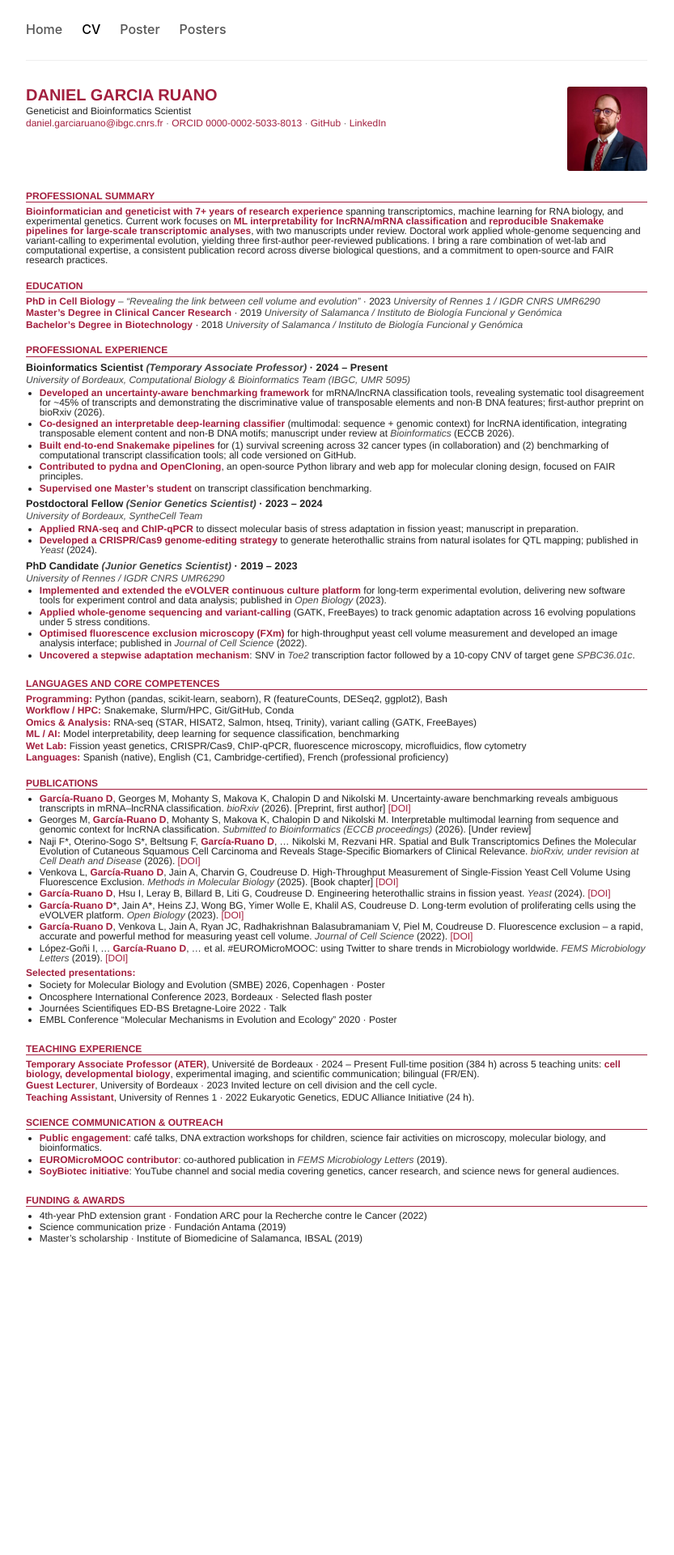
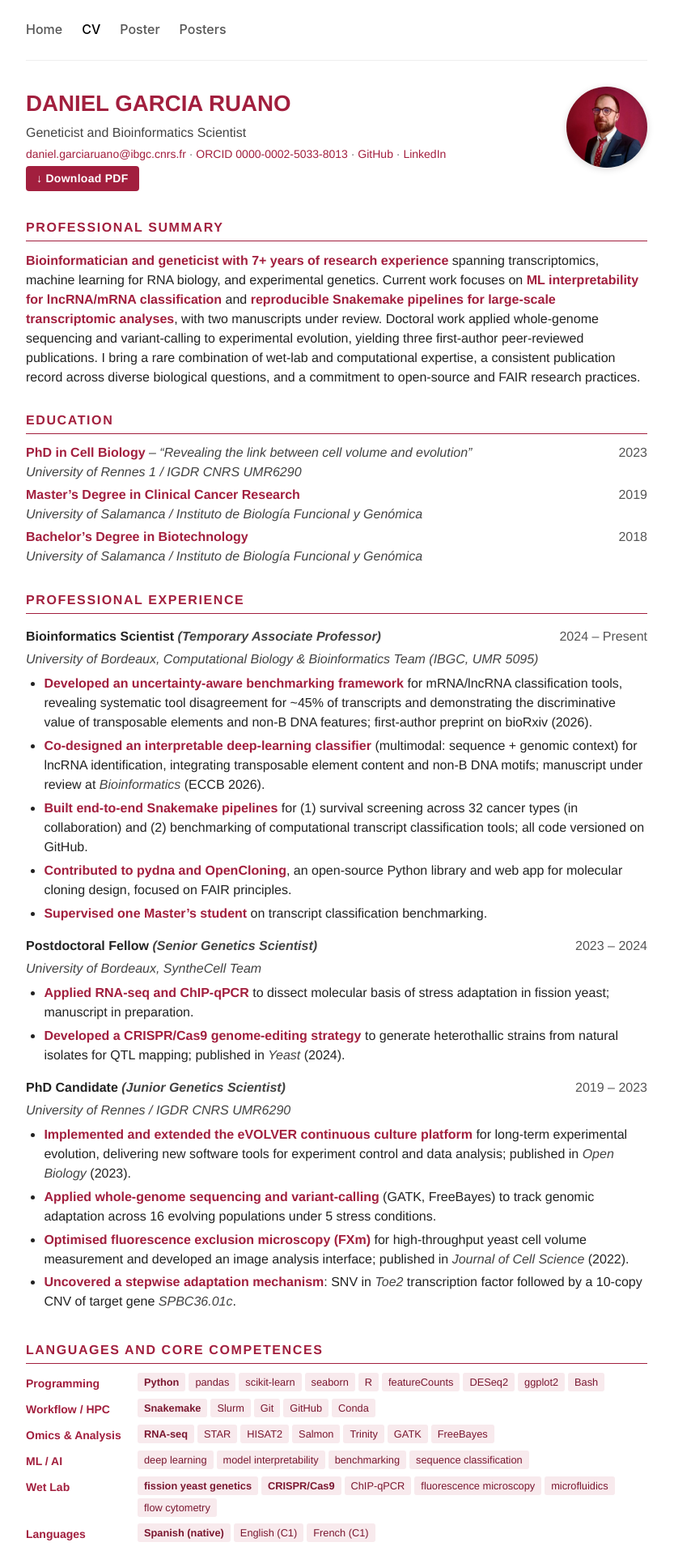
Before and after one commit to dgruano/dgruano.github.io, a Jekyll site: the page built from cv.md, in a window 1280 px wide. Shown: the top 1920 px of the page at 81% size, without its empty margins (224-1057 px from the left). Built offline with Jekyll 4.4.1, drawn with Linux system fonts in a browser that asks for light colours; before the commit the page ends 1605 px from its top, so only the background shows below that; some of the changed text lies outside the part shown.

Commit message:
feat: improve cv visibility and add download

```diff
--- a/_layouts/cv.html
+++ b/_layouts/cv.html
@@ -8,102 +8,181 @@
   <style>
     .cv {
       font-family: "Helvetica Neue", Helvetica, Arial, sans-serif;
-      font-size: 9pt;
-      line-height: 1.0;
-      color: #222222;
+      font-size: 1em;
+      line-height: 1.5;
+      color: #222;
     }
 
+    /* ── Header ── */
     .cv-header {
       display: flex;
-      justify-content: space-between;
       align-items: flex-start;
+      gap: 1.5rem;
       margin-bottom: 0.5rem;
+      flex-wrap: wrap;
     }
 
+    .cv-header-text { flex: 1; min-width: 200px; }
+
     .cv-header-text h1 {
-      font-size: 15pt;
-      font-weight: bold;
+      font-size: 1.73em;
+      font-weight: 700;
       color: #a21f3e;
-      margin: 0 0 0.2em;
+      margin: 0 0 0.15em;
       border: none;
     }
 
-    .cv-header-text .cv-subtitle {
-      font-size: 9pt;
+    .cv-subtitle {
+      font-size: 1em;
       font-weight: 400;
-      color: #222222;
-      margin: 0 0 0.3em;
+      color: #444;
+      margin: 0 0 0.4em;
     }
 
-    .cv-header-text .cv-contact {
-      font-size: 9pt;
-      color: #666666;
-      margin: 0;
+    .cv-contact {
+      font-size: 0.875em;
+      color: #666;
+      margin: 0 0 0.8em;
     }
 
     .cv-photo {
-      width: 99px;
-      height: 104px;
+      width: 100px;
+      height: 100px;
       object-fit: cover;
-      border-radius: 3px;
+      border-radius: 50%;
       flex-shrink: 0;
-      margin-left: 1.5rem;
+      box-shadow: 0 2px 8px rgba(0,0,0,0.15);
     }
 
-    /* Section headers: bold, colored, bottom border */
+    /* ── Download button ── */
+    .cv-download {
+      display: inline-block;
+      font-size: 0.875em;
+      padding: 5px 13px;
+      background: #a21f3e;
+      color: #fff !important;
+      border-radius: 4px;
+      text-decoration: none !important;
+      font-weight: 600;
+      letter-spacing: 0.02em;
+      transition: background 0.15s;
+    }
+    .cv-download:hover { background: #8a1a34; }
+
+    /* ── Section headers ── */
     .cv h2 {
-      font-size: 9pt;
+      font-size: 1em;
       font-style: normal;
-      font-weight: bold;
+      font-weight: 700;
+      text-transform: uppercase;
+      letter-spacing: 0.1em;
       color: #a21f3e;
       border: none;
-      border-bottom: 1pt solid #a21f3e;
-      padding-top: 13pt;
-      padding-bottom: 1pt;
-      margin: 0 0 0.4em;
+      border-bottom: 1px solid #a21f3e;
+      padding-top: 1.6em;
+      padding-bottom: 4px;
+      margin: 0 0 0.7em;
     }
 
-    /* Job titles */
+    /* ── Job titles ── */
     .cv h3 {
-      font-size: 9.5pt;
-      font-weight: bold;
-      color: #222222;
-      margin: 0.6em 0 0;
+      font-size: 1em;
+      font-weight: 700;
+      color: #222;
+      margin: 1em 0 0.15em;
       border: none;
     }
 
     .cv h4 {
-      font-size: 9pt;
-      font-weight: bold;
-      color: #222222;
-      margin: 0.4em 0 0;
+      font-size: 0.93em;
+      font-weight: 700;
+      color: #222;
+      margin: 0.8em 0 0;
       border: none;
     }
 
-    /* Institution names */
-    .cv h3 + p em, .cv h4 + p em {
-      color: #434343;
+    .cv em { font-style: italic; color: #434343; }
+    .cv strong { color: #a21f3e; }
+
+    .cv p { margin: 0.25em 0; }
+
+    .cv ul {
+      margin: 0.4em 0 0.6em 1.4em;
+      padding: 0;
+    }
+    .cv ul li { margin-bottom: 0.3em; }
+
+    /* ── Links ── */
+    .cv a { color: #a21f3e; text-decoration: none; }
+    .cv a:hover { text-decoration: underline; }
+
+    /* DOI / publication links */
+    .cv a[href*="doi.org"] {
+      color: #674ea7;
+      font-size: 0.8em;
+      font-weight: 600;
+      border: 1px solid #c5b3e8;
+      border-radius: 3px;
+      padding: 1px 5px;
+      white-space: nowrap;
+    }
+    .cv a[href*="doi.org"]:hover {
+      background: #f0ebfa;
+      text-decoration: none;
     }
 
-    /* Emphasized keywords in bullets */
-    .cv strong { color: #a21f3e; }
+    /* ── Skills ── */
+    .cv-skills { margin: 0.2em 0 0.4em; }
 
-    /* Dates */
-    .cv .cv-date { color: #666666; font-weight: 400; }
-
-    .cv p { margin: 0.2em 0; }
-
-    .cv ul {
-      margin: 0.3em 0 0.5em 1.4em;
-      padding: 0;
+    .cv-skill-row {
+      display: flex;
+      align-items: flex-start;
+      gap: 0.5rem;
+      margin-bottom: 0.5em;
+      flex-wrap: wrap;
     }
 
-    .cv ul li { margin-bottom: 0.2em; }
+    .cv-skill-label {
+      font-weight: 700;
+      color: #a21f3e;
+      font-size: 0.875em;
+      white-space: nowrap;
+      min-width: 130px;
+      padding-top: 3px;
+    }
 
-    .cv em { font-style: italic; color: #434343; }
+    .cv-tags { display: flex; flex-wrap: wrap; gap: 4px; flex: 1; min-width: 0; }
 
-    .cv a { color: #a21f3e; text-decoration: none; }
-    .cv a:hover { text-decoration: underline; }
+    .cv-tag {
+      background: #f8eaed;
+      color: #7a1730;
+      border-radius: 3px;
+      padding: 2px 8px;
+      font-size: 0.8em;
+      white-space: nowrap;
+    }
+
+    .cv-tag--bold { font-weight: 700; }
+
+    .cv-date {
+      float: right;
+      font-weight: normal;
+      font-style: normal;
+      color: #555;
+      white-space: nowrap;
+      margin-left: 1em;
+    }
+
+    /* ── Mobile ── */
+    @media (max-width: 600px) {
+      .cv-header { flex-direction: column-reverse; }
+      .cv-photo { width: 72px; height: 72px; }
+      .cv h2 { font-size: 0.67em; }
+      .cv h3 { font-size: 0.93em; }
+      .cv-skill-label { min-width: 90px; }
+      .cv { font-size: 0.93em; }
+      .cv-skill-label { min-width: 90px; }
+    }
   </style>
 </head>
 <body>
--- a/cv.md
+++ b/cv.md
@@ -13,6 +13,7 @@ title: CV
       <a href="https://github.com/dgruano">GitHub</a> ·
       <a href="https://www.linkedin.com/in/dgruano/">LinkedIn</a>
     </p>
+    <a class="cv-download" href="/assets/CV_DANIEL_GARCIA-RUANO.pdf" download>↓ Download PDF</a>
   </div>
   <img class="cv-photo" src="/assets/cv-photo.png" alt="Daniel García-Ruano">
 </div>
@@ -23,18 +24,18 @@ title: CV
 
 ## EDUCATION
 
-**PhD in Cell Biology** *– "Revealing the link between cell volume and evolution"* · 2023
+**PhD in Cell Biology** *– "Revealing the link between cell volume and evolution"* <span class="cv-date">2023</span><br>
 *University of Rennes 1 / IGDR CNRS UMR6290*
 
-**Master's Degree in Clinical Cancer Research** · 2019
+**Master's Degree in Clinical Cancer Research** <span class="cv-date">2019</span><br>
 *University of Salamanca / Instituto de Biología Funcional y Genómica*
 
-**Bachelor's Degree in Biotechnology** · 2018
+**Bachelor's Degree in Biotechnology** <span class="cv-date">2018</span><br>
 *University of Salamanca / Instituto de Biología Funcional y Genómica*
 
 ## PROFESSIONAL EXPERIENCE
 
-### Bioinformatics Scientist *(Temporary Associate Professor)* · 2024 – Present
+### Bioinformatics Scientist *(Temporary Associate Professor)* <span class="cv-date">2024 – Present</span>
 
 *University of Bordeaux, Computational Biology & Bioinformatics Team (IBGC, UMR 5095)*
 
@@ -44,14 +45,14 @@ title: CV
 - **Contributed to pydna and OpenCloning**, an open-source Python library and web app for molecular cloning design, focused on FAIR principles.
 - **Supervised one Master's student** on transcript classification benchmarking.
 
-### Postdoctoral Fellow *(Senior Genetics Scientist)* · 2023 – 2024
+### Postdoctoral Fellow *(Senior Genetics Scientist)* <span class="cv-date">2023 – 2024</span>
 
 *University of Bordeaux, SyntheCell Team*
 
 - **Applied RNA-seq and ChIP-qPCR** to dissect molecular basis of stress adaptation in fission yeast; manuscript in preparation.
 - **Developed a CRISPR/Cas9 genome-editing strategy** to generate heterothallic strains from natural isolates for QTL mapping; published in *Yeast* (2024).
 
-### PhD Candidate *(Junior Genetics Scientist)* · 2019 – 2023
+### PhD Candidate *(Junior Genetics Scientist)* <span class="cv-date">2019 – 2023</span>
 
 *University of Rennes / IGDR CNRS UMR6290*
 
@@ -62,17 +63,44 @@ title: CV
 
 ## LANGUAGES AND CORE COMPETENCES
 
-**Programming:** Python (pandas, scikit-learn, seaborn), R (featureCounts, DESeq2, ggplot2), Bash
-
-**Workflow / HPC:** Snakemake, Slurm/HPC, Git/GitHub, Conda
-
-**Omics & Analysis:** RNA-seq (STAR, HISAT2, Salmon, htseq, Trinity), variant calling (GATK, FreeBayes)
-
-**ML / AI:** Model interpretability, deep learning for sequence classification, benchmarking
-
-**Wet Lab:** Fission yeast genetics, CRISPR/Cas9, ChIP-qPCR, fluorescence microscopy, microfluidics, flow cytometry
-
-**Languages:** Spanish (native), English (C1, Cambridge-certified), French (professional proficiency)
+<div class="cv-skills">
+  <div class="cv-skill-row">
+    <span class="cv-skill-label">Programming</span>
+    <div class="cv-tags">
+      <span class="cv-tag cv-tag--bold">Python</span><span class="cv-tag">pandas</span><span class="cv-tag">scikit-learn</span><span class="cv-tag">seaborn</span><span class="cv-tag">R</span><span class="cv-tag">featureCounts</span><span class="cv-tag">DESeq2</span><span class="cv-tag">ggplot2</span><span class="cv-tag">Bash</span>
+    </div>
+  </div>
+  <div class="cv-skill-row">
+    <span class="cv-skill-label">Workflow / HPC</span>
+    <div class="cv-tags">
+      <span class="cv-tag cv-tag--bold">Snakemake</span><span class="cv-tag">Slurm</span><span class="cv-tag">Git</span><span class="cv-tag">GitHub</span><span class="cv-tag">Conda</span>
+    </div>
+  </div>
+  <div class="cv-skill-row">
+    <span class="cv-skill-label">Omics & Analysis</span>
+    <div class="cv-tags">
+      <span class="cv-tag cv-tag--bold">RNA-seq</span><span class="cv-tag">STAR</span><span class="cv-tag">HISAT2</span><span class="cv-tag">Salmon</span><span class="cv-tag">Trinity</span><span class="cv-tag">GATK</span><span class="cv-tag">FreeBayes</span>
+    </div>
+  </div>
+  <div class="cv-skill-row">
+    <span class="cv-skill-label">ML / AI</span>
+    <div class="cv-tags">
+      <span class="cv-tag">deep learning</span><span class="cv-tag">model interpretability</span><span class="cv-tag">benchmarking</span><span class="cv-tag">sequence classification</span>
+    </div>
+  </div>
+  <div class="cv-skill-row">
+    <span class="cv-skill-label">Wet Lab</span>
+    <div class="cv-tags">
+      <span class="cv-tag cv-tag--bold">fission yeast genetics</span><span class="cv-tag cv-tag--bold">CRISPR/Cas9</span><span class="cv-tag">ChIP-qPCR</span><span class="cv-tag">fluorescence microscopy</span><span class="cv-tag">microfluidics</span><span class="cv-tag">flow cytometry</span>
+    </div>
+  </div>
+  <div class="cv-skill-row">
+    <span class="cv-skill-label">Languages</span>
+    <div class="cv-tags">
+      <span class="cv-tag cv-tag--bold">Spanish (native)</span><span class="cv-tag">English (C1)</span><span class="cv-tag">French (C1)</span>
+    </div>
+  </div>
+</div>
 
 ## PUBLICATIONS
 
@@ -94,13 +122,13 @@ title: CV
 
 ## TEACHING EXPERIENCE
 
-**Temporary Associate Professor (ATER)**, Université de Bordeaux · 2024 – Present
+**Temporary Associate Professor (ATER)**, Université de Bordeaux <span class="cv-date">2024 – Present</span><br>
 Full-time position (384 h) across 5 teaching units: **cell biology, developmental biology**, experimental imaging, and scientific communication; bilingual (FR/EN).
 
-**Guest Lecturer**, University of Bordeaux · 2023
+**Guest Lecturer**, University of Bordeaux <span class="cv-date">2023</span><br>
 Invited lecture on cell division and the cell cycle.
 
-**Teaching Assistant**, University of Rennes 1 · 2022
+**Teaching Assistant**, University of Rennes 1 <span class="cv-date">2022</span><br>
 Eukaryotic Genetics, EDUC Alliance Initiative (24 h).
 
 ## SCIENCE COMMUNICATION & OUTREACH
```
Also changed, not shown: 1 other file.
